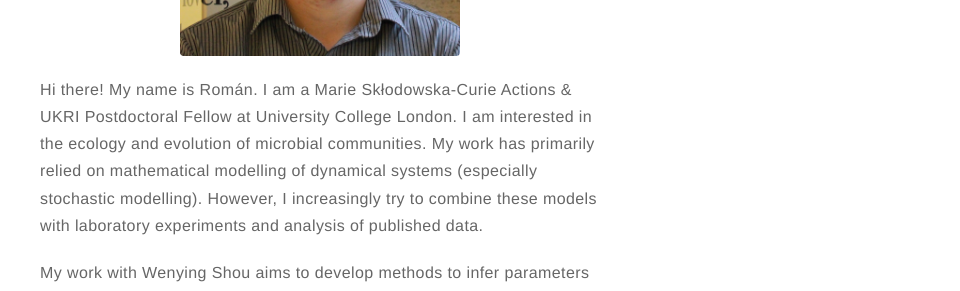
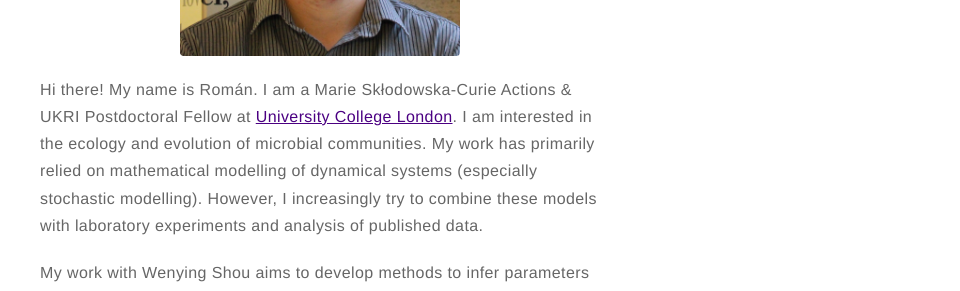
Before and after one commit to romanzapien/romanzapien.github.io, a Jekyll site: the page built from about.md, in a window 1280 px wide and 1400 px high. Shown: the part 328-619 px from the top of the window, without its empty margins (320-1280 px from the left). Built offline with Jekyll 4.4.1, drawn with Linux system fonts in a browser that asks for light colours; part of the change alters nothing that is shown; some of the changed text lies outside the part shown.

```diff
--- a/about.md
+++ b/about.md
@@ -4,7 +4,7 @@ layout: page
 ---
 ![Profile Image]({{ site.url }}/{{ site.picture }})
 
-<p>Hi there! My name is Román. I am a Marie Skłodowska-Curie Actions & UKRI Postdoctoral Fellow at University College London. I am interested in the ecology and evolution of microbial communities. My work has primarily relied on mathematical modelling of dynamical systems (especially stochastic modelling). However, I increasingly try to combine these models with laboratory experiments and analysis of published data.</p>
+<p>Hi there! My name is Román. I am a Marie Skłodowska-Curie Actions & UKRI Postdoctoral Fellow at <a href="https://www.ucl.ac.uk/biosciences/gee/ucl-centre-lifes-origins-and-evolution">University College London</a>. I am interested in the ecology and evolution of microbial communities. My work has primarily relied on mathematical modelling of dynamical systems (especially stochastic modelling). However, I increasingly try to combine these models with laboratory experiments and analysis of published data.</p>
 
 <p>My work with Wenying Shou aims to develop methods to infer parameters when incomplete data (e.g., where cells are measured but chemicals are not) prevents inferring a unique value for some or all parameters (<a href="https://en.wikipedia.org/wiki/Structural_identifiability">structural identifiability problem</a>). As it turns out, "missing" variables are a common issue in microbiology, but also across the Biosciences and beyond. Our work tracks statistical information beyond averages (e.g. variances, covariances, etc) in replicate time series data to overcome the identifiability problem. The combination of theory and experiments have sparked my interest in experimental design and automated model discovery towards a more quantitative microbiology.</p>
 
@@ -19,10 +19,10 @@ layout: page
 <h2>Academic Path</h2>
 
 <ul class="skill-list">
-	<li>PostDoc (04.2023 - ongoing).<br>University College London (London, United Kingdom).<br>Supervisor: Wenying Shou.</li><br>
+	<li>PostDoc (04.2023 - ongoing).<br>University College London (London, UK).<br>Supervisor: Wenying Shou.</li><br>
 	<li>PostDoc (01.2022 - 03.2023).<br>Max Planck Institute for Evolutionary Biology (Plön, Germany).<br>Supervisor: Arne Traulsen.</li><br>
 	<li>PhD Evolutionary Biology (09.2017 - 12.2021).<br>Max Planck Institute for Evolutionary Biology (Plön, Germany).<br>Supervisor: Arne Traulsen.<br><a href="https://hdl.handle.net/21.11116/0000-000B-34D5-A">Link to thesis</a></li><br>
-	<li>MRes Biosciences (09.2015 - 09.2016).<br>University College London (London, United Kingdom).<br>Supervisor: David Murrell.<br><a href="https://github.com/romanzapien/mres_thesis/blob/main/MResThesis_RomanZapienCampos.pdf">Link to thesis</a></li><br>
+	<li>MRes Biosciences (09.2015 - 09.2016).<br>University College London (London, UK).<br>Supervisor: David Murrell.<br><a href="https://github.com/romanzapien/mres_thesis/blob/main/MResThesis_RomanZapienCampos.pdf">Link to thesis</a></li><br>
 	<li>BSc Biotechnological Engineering (08.2009 - 12.2013).<br>National Polytechnic Institute (Silao, Mexico).<br>Supervisors: Gabriela Olmedo-Álvarez and Moisés Santillan.<br><a href="https://github.com/romanzapien/bsc_thesis/blob/main/BScThesis_RomanZapienCampos.pdf">Link to thesis (in Spanish)</a></li>
 </ul>
 
@@ -30,13 +30,13 @@ layout: page
 
 Current:
 <ul>
-	<li>Wenying Shou (UCL - London, United Kingdom) <a href="https://shoulab.wixsite.com/main">[website]</a></li>
+	<li>Wenying Shou (University College London - UK) <a href="https://shoulab.wixsite.com/main">[website]</a></li>
 </ul>
 
 Former:
 <ul>
-	<li>Arne Traulsen (MPI - Plön, Germany) <a href="http://web.evolbio.mpg.de/~traulsen/">[website]</a></li>
-	<li>David Murrell (UCL - London, United Kingdom) <a href="http://www.homepages.ucl.ac.uk/~ucbtdjm/Site/Home.html">[website]</a></li>
+	<li>Arne Traulsen (Max Planck Institute - Plön, Germany) <a href="http://web.evolbio.mpg.de/~traulsen/">[website]</a></li>
+	<li>David Murrell (University College London - UK) <a href="http://www.homepages.ucl.ac.uk/~ucbtdjm/Site/Home.html">[website]</a></li>
 	<li>Moisés Santillán (CINVESTAV - Monterrey, Mexico) <a href="http://www.monterrey.cinvestav.mx/msantillan/">[website]</a></li>
 	<li>Gabriela Olmedo-Álvarez (CINVESTAV - Irapuato, Mexico) <a href="https://ira.cinvestav.mx/ingenieriagenetica/dra-gabriela-olmedo-alvarez/laboratorio-de-biologia-molecular-y-ecologia-microbiana/">[website]</a></li>
 </ul>
```
